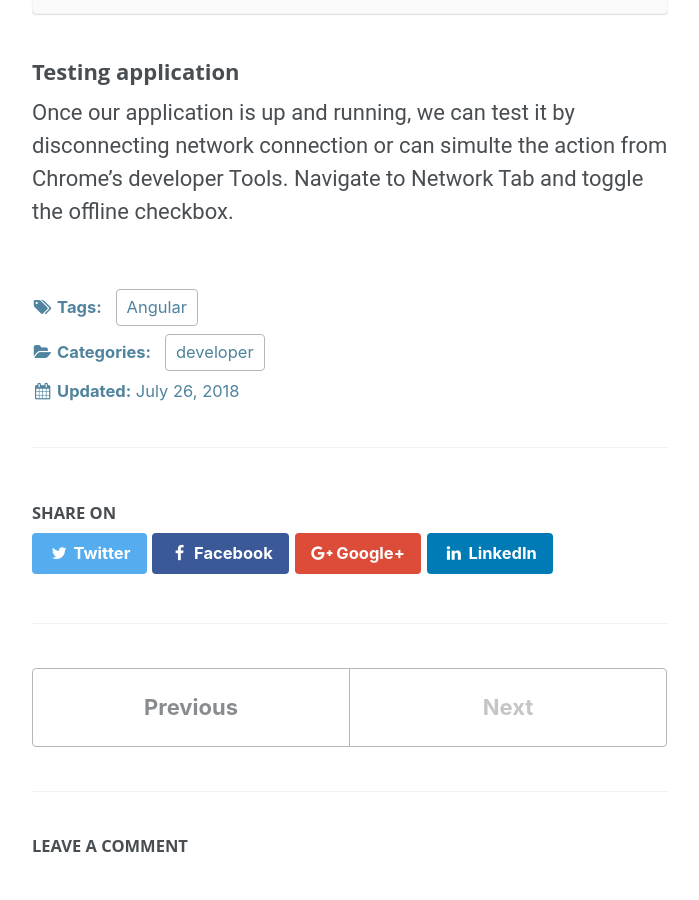
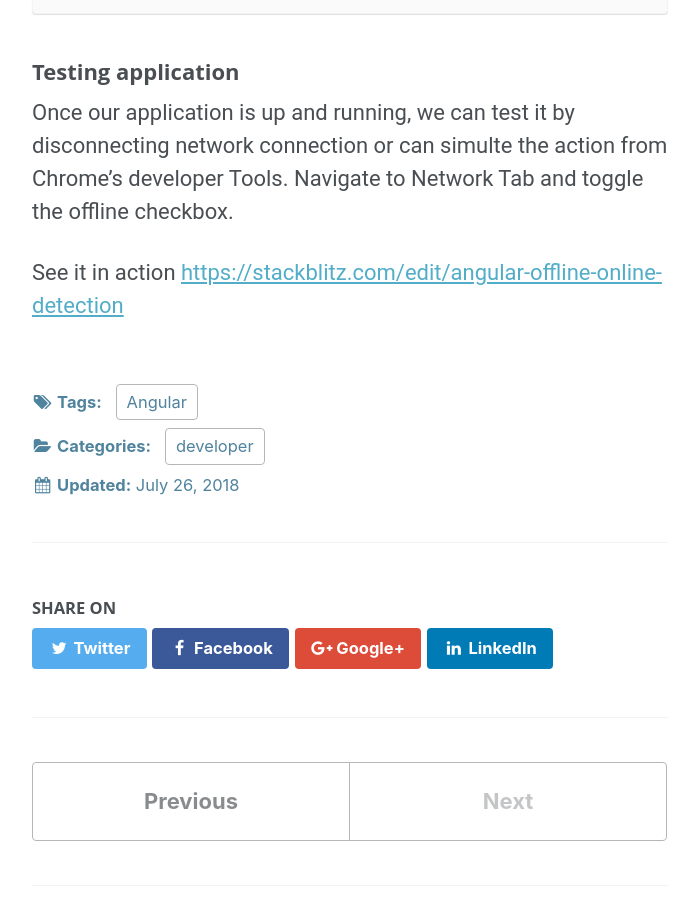
Before and after one commit to robinraju/robinraju.github.io, a Jekyll site: the page built from _posts/developer/2018-07-26-detecting-user-offline-in-angular.md, in a window 1280 px wide and 900 px high, scrolled down 5813 px. Shown: the whole window, without its empty margins (290-989 px from the left). Built offline with Jekyll 4.4.1, drawn with Linux system fonts in a browser that asks for light colours; comment, search, counter and statistics services are not loaded.

Commit message:
Added stackblitz link

```diff
--- a/_posts/developer/2018-07-26-detecting-user-offline-in-angular.md
+++ b/_posts/developer/2018-07-26-detecting-user-offline-in-angular.md
@@ -184,3 +184,5 @@ We can now include the newly created component to our **app-component.html** as
 Once our application is up and running, we can test it by disconnecting network connection or can simulte the action
 from Chrome's developer Tools.
 Navigate to Network Tab and toggle the offline checkbox.
+
+See it in action [https://stackblitz.com/edit/angular-offline-online-detection](https://stackblitz.com/edit/angular-offline-online-detection){:target="_blank"}
```
